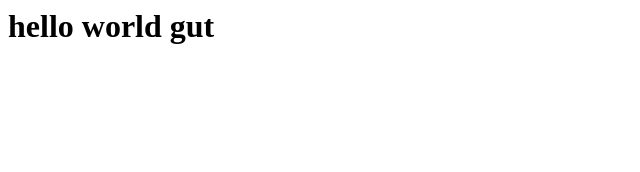
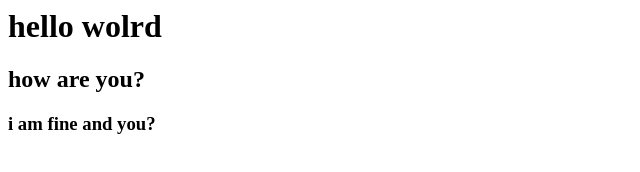
Before and after one commit to Swarzstein/Zenshin11, a plain HTML site: page index.html in a window 1280 px wide. Shown: the whole page, without its empty margins (0-640 px from the left). Drawn offline with Linux system fonts and the light colour scheme.

Commit message:
third commit

```diff
--- a/index.html
+++ b/index.html
@@ -1 +1,3 @@
-<h1>hello world gut</h1>
+<h1>hello wolrd</h1>
+<h2>how are you?</h2>
+<h3>i am fine and you?</h3>
```
